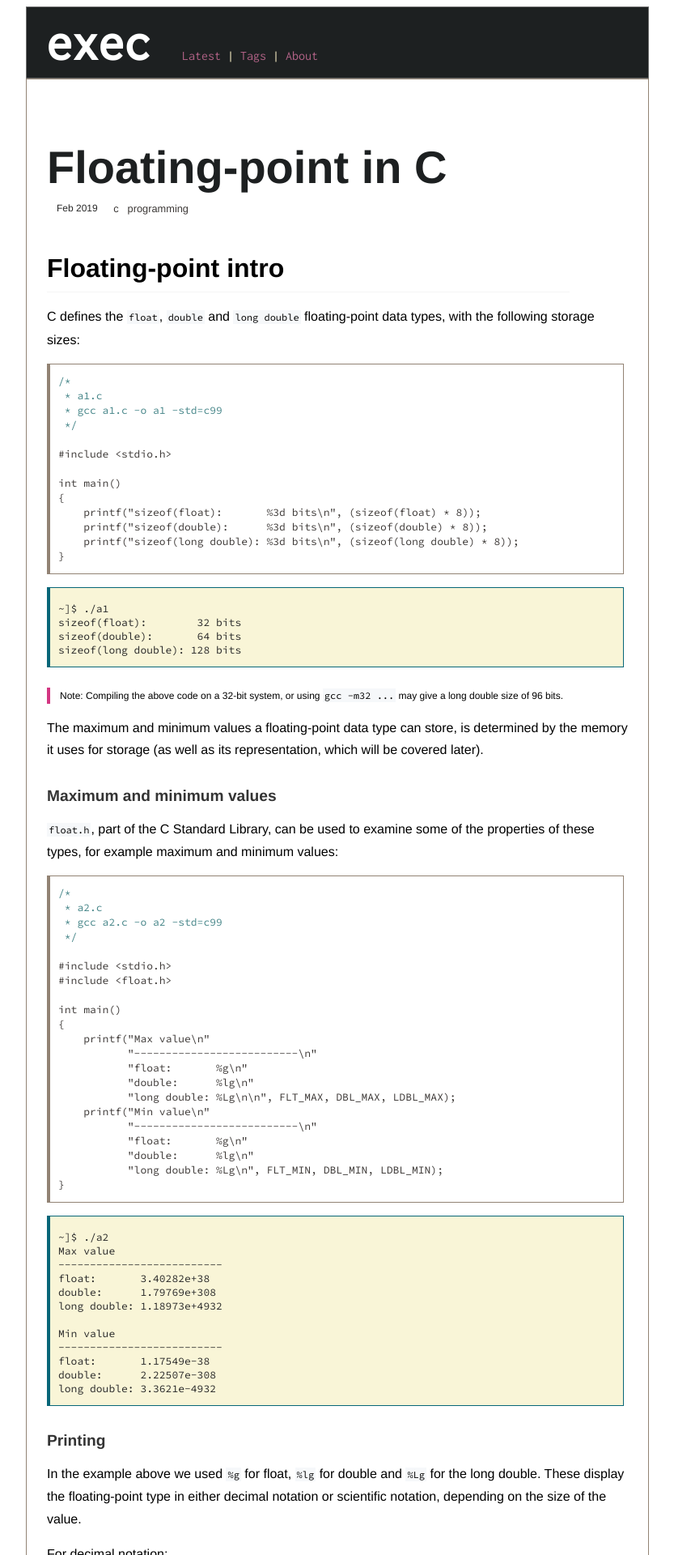
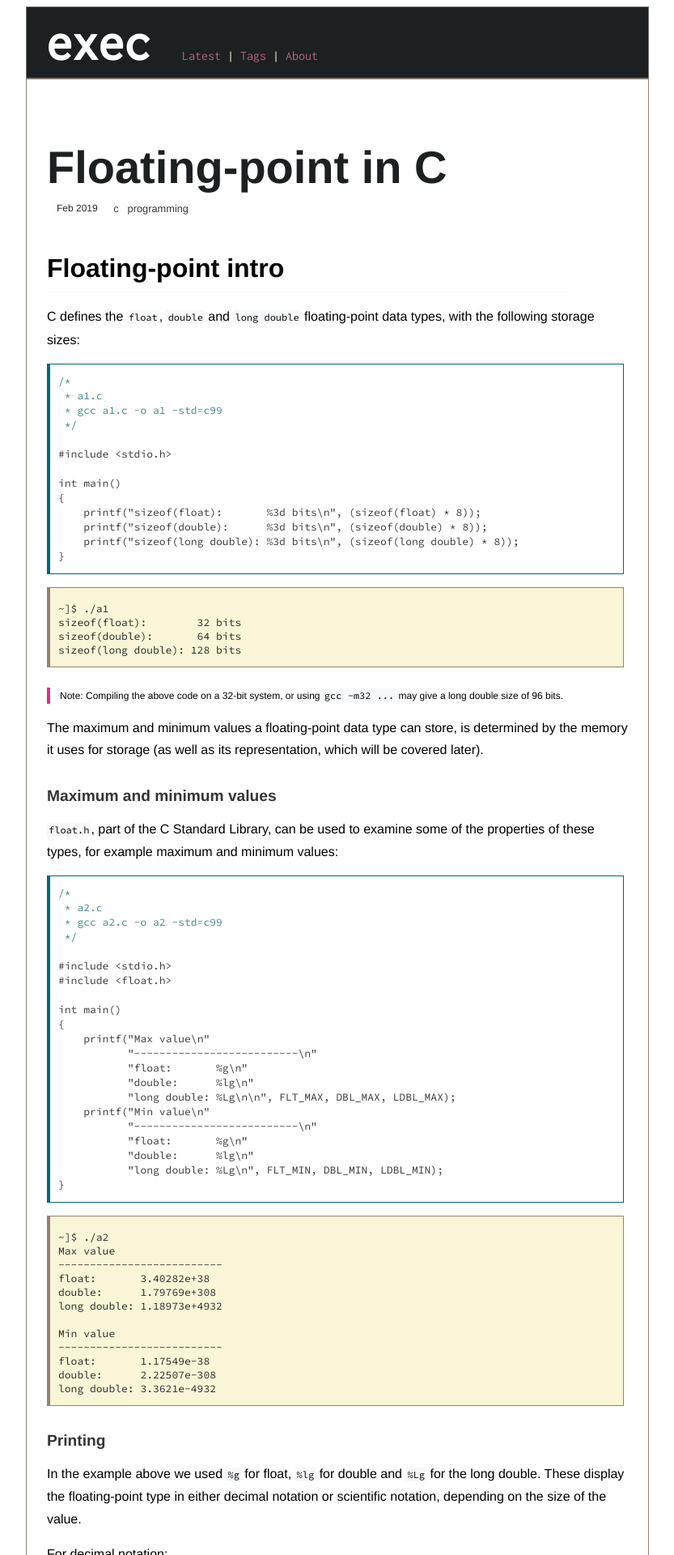
Before and after one commit to execas/execas.github.io, a Jekyll site: the page built from _posts/2019-02-28-floating-point-in-c.md, in a window 1280 px wide. Shown: the top 1920 px of the page at 81% size, without its empty margins (223-1056 px from the left). Built offline with Jekyll 4.4.1, drawn with Linux system fonts in a browser that asks for light colours.

Commit message:
Update execas.css

```diff
--- a/css/execas.css
+++ b/css/execas.css
@@ -39,8 +39,8 @@ img {
      padding-left: 10px;
      padding-bottom: 12px;
      padding-top: 0px;
-     border:1px solid #076678;
-     border-left:4px solid #076678;
+     border:1px solid #928374;
+     border-left:4px solid #928374;
      white-space: pre;
      color:#282828;
      overflow: auto;
@@ -60,8 +60,8 @@ pre {
      padding-left: 10px;
      padding-bottom: 12px;
      padding-top: 12px;
-     border:1px solid #928374;
-     border-left:4px solid #928374;
+     border:1px solid #076678;
+     border-left:4px solid #076678;
      white-space: pre;
      overflow: auto;
      /*border-radius: 5px 5px 5px 5px;     */
```
